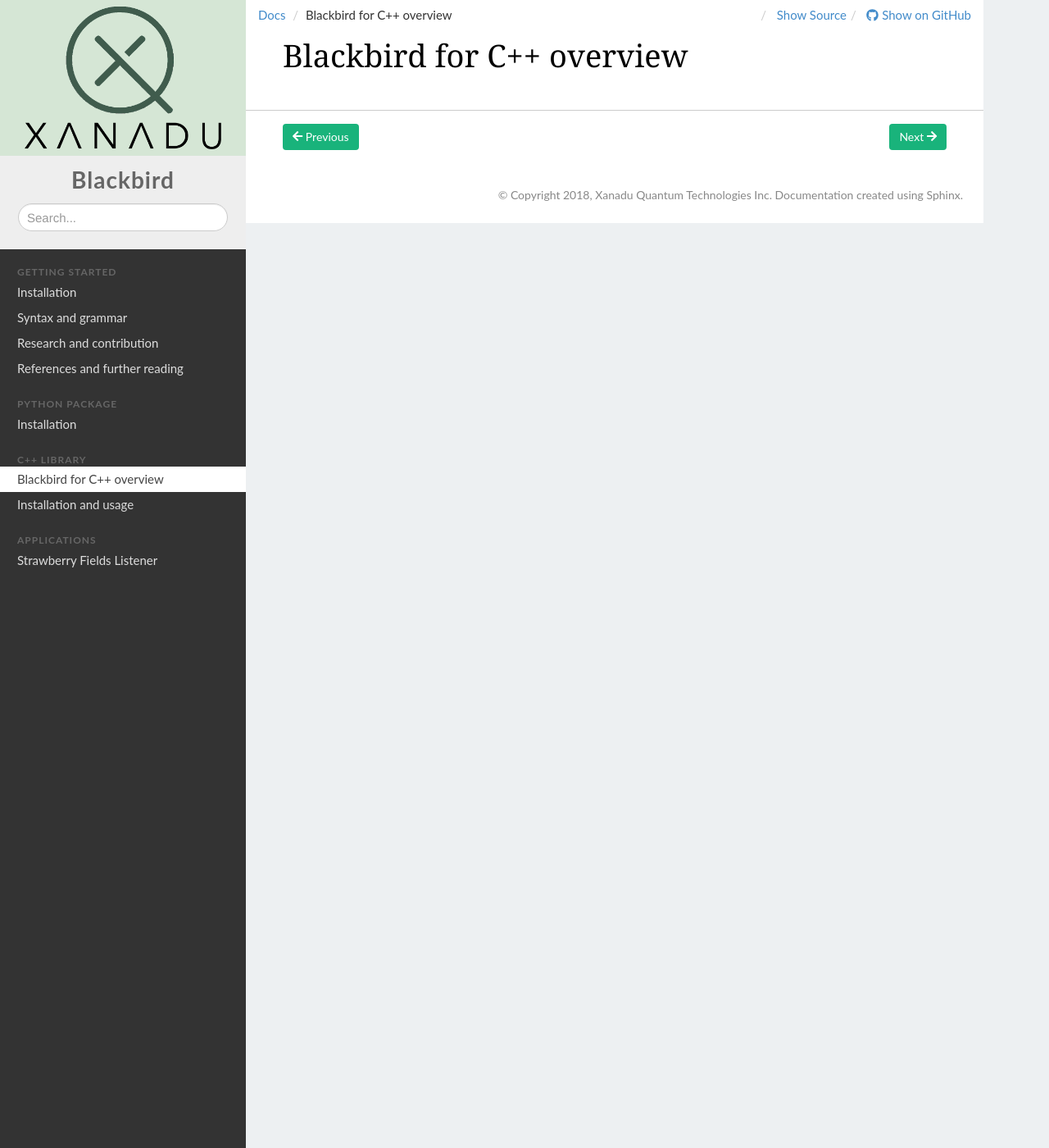
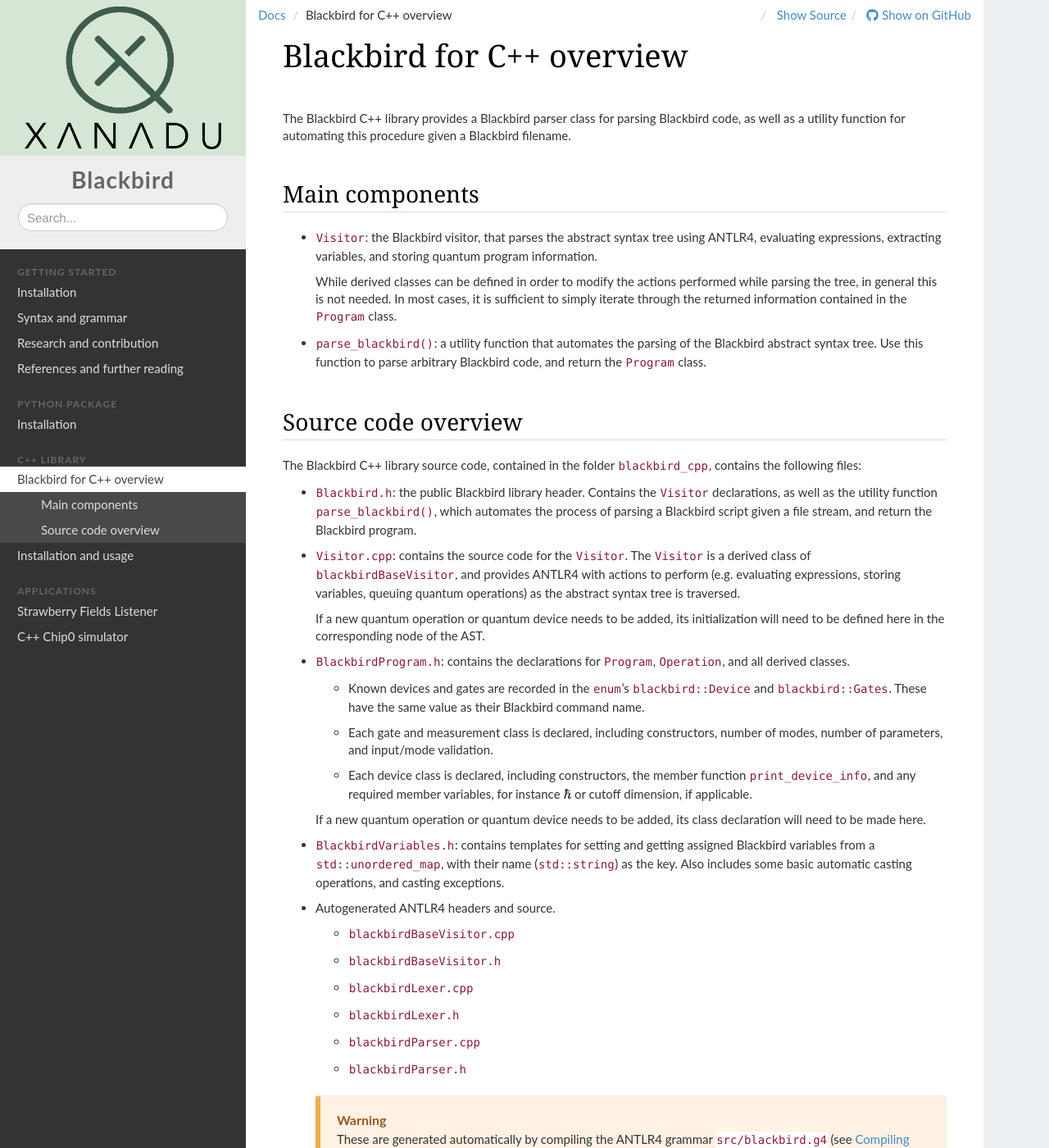
Before and after one commit to XanaduAI/blackbird, a Sphinx documentation site: the page built from doc/blackbird_cpp/overview.rst, in a window 1280 px wide and 1400 px high. Shown: the whole window at 82% size. Built offline with Sphinx 7.4.7, drawn with Linux system fonts in a browser that asks for light colours; nearby versions of some CDN libraries; the version number is read from the project's files by our own code; some of the changed text lies outside the part shown.

Commit message:
added C++ simulator to docs

```diff
--- a/README.rst
+++ b/README.rst
@@ -13,10 +13,11 @@ This repository contains:
 
 * ``blackbird_cpp``: C++ library ``libblackbird.so``, containing listener, visitor, and parser for Blackbird files. For details on how to install and use the C++ library, see the `C++ installation <doc/blackbird_cpp/installing.rst>`_ section of the documentation.
 
-* ``blackbird_cpp_examples``: Some basic C++ examples, showing how to use the Blackbird library to parse Blackbird programs.
-
 * ``doc``: documentation (can be built using Sphinx).
 
 * ``examples``: some example Blackbird programs (with file extension ``.xbb``).
 
+* ``cpp_examples``: some example C++ applications, including a basic Gaussian simulator,
+  that read and then manipulate Blackbird programs.
+
 In addition, it currently also contains the file ``strawberry_fields_listener.py``, which sub-classes ``blackbird_python.BlackbirdListener``, and extends it to also *run* the Blackbird program using the Strawberry Fields listeners, as a proof of concept.
--- /dev/null
+++ b/doc/apps/chip0_simulator.rst
@@ -0,0 +1,29 @@
+C++ Chip0 simulator
+===================
+
+A basic C++ simulator for the Chip0 hardware device (capable of coherent sampling)
+is also provided, as an example application of using the Blackbird C++ library
+to build fast and easy simulators.
+
+To compile this simulator (in addition to the other C++ examples), after you have
+installed the Blackbird C++ library, simply run
+
+.. code-block:: console
+
+    $ make cpp-examples
+
+from the top directory, the executable ``bin/chip0_simulator`` will be produced.
+
+Then, run
+
+.. code-block:: console
+
+    $ bin/chip0_simulator examples/example_chip0.xbb
+
+to see this simulator in action.
+
+Source code
+-----------
+
+.. literalinclude :: ../../cpp_examples/chip0_simulator.cpp
+   :language: cpp
--- a/doc/apps/sf.rst
+++ b/doc/apps/sf.rst
@@ -1,7 +1,7 @@
 Strawberry Fields Listener
 ==========================
 
-To test the Strawberry Fields Listener, it can be applied to the provided example file ``example_gbs.xbb``,
+To test the Strawberry Fields Listener, create the Blackbird program ``example_gbs.xbb``,
 
 .. code-block:: python
 
--- a/doc/blackbird_cpp/overview.rst
+++ b/doc/blackbird_cpp/overview.rst
@@ -1,2 +1,76 @@
 Blackbird for C++ overview
 ==========================
+
+The Blackbird C++ library provides a Blackbird parser class for parsing Blackbird code, as
+well as a utility function for automating this procedure given a Blackbird filename.
+
+
+Main components
+---------------
+
+* :cpp:class:`Visitor`: the Blackbird visitor,
+  that parses the abstract syntax tree using ANTLR4, evaluating expressions,
+  extracting variables, and storing quantum program information.
+
+  While derived classes can be defined in order to modify the actions
+  performed while parsing the tree, in general this is not needed. In most cases,
+  it is sufficient to simply iterate through the returned information contained
+  in the :cpp:class:`Program` class.
+
+* :cpp:func:`parse_blackbird`: a utility function that automates
+  the parsing of the Blackbird abstract syntax tree. Use this function
+  to parse arbitrary Blackbird code, and return the :cpp:class:`Program` class.
+
+
+Source code overview
+--------------------
+
+The Blackbird C++ library source code, contained in the folder ``blackbird_cpp``, contains the
+following files:
+
+* ``Blackbird.h``: the public Blackbird library header. Contains the :cpp:class:`Visitor`
+  declarations, as well as the utility function :cpp:func:`parse_blackbird`, which automates
+  the process of parsing a Blackbird script given a file stream, and return the Blackbird program.
+
+* ``Visitor.cpp``: contains the source code for the :cpp:class:`Visitor`. The :cpp:class:`Visitor`
+  is a derived class of :cpp:class:`blackbirdBaseVisitor`, and provides ANTLR4 with actions to perform
+  (e.g. evaluating expressions, storing variables, queuing quantum operations) as the abstract syntax
+  tree is traversed.
+
+  If a new quantum operation or quantum device needs to be added, its initialization will need to be
+  defined here in the corresponding node of the AST.
+
+* ``BlackbirdProgram.h``: contains the declarations for :cpp:class:`Program`, :cpp:class:`Operation`,
+  and all derived classes.
+
+  * Known devices and gates are recorded in the ``enum``'s :cpp:enum:`blackbird::Device` and
+    :cpp:enum:`blackbird::Gates`. These have the same value as their Blackbird command name.
+
+  * Each gate and measurement class is declared, including constructors, number of modes,
+    number of parameters, and input/mode validation.
+
+  * Each device class is declared, including constructors, the member function :cpp:member:`print_device_info`,
+    and any required member variables, for instance :math:`\hbar` or cutoff dimension, if applicable.
+
+  If a new quantum operation or quantum device needs to be added, its class declaration will need to be
+  made here.
+
+* ``BlackbirdVariables.h``: contains templates for setting and getting assigned Blackbird variables
+  from a ``std::unordered_map``, with their name (``std::string``) as the key. Also includes some
+  basic automatic casting operations, and casting exceptions.
+
+* Autogenerated ANTLR4 headers and source.
+
+  - ``blackbirdBaseVisitor.cpp``
+  - ``blackbirdBaseVisitor.h``
+  - ``blackbirdLexer.cpp``
+  - ``blackbirdLexer.h``
+  - ``blackbirdParser.cpp``
+  - ``blackbirdParser.h``
+
+  .. warning::
+
+  	These are generated automatically by compiling the
+ 	ANTLR4 grammar ``src/blackbird.g4`` (see :ref:`compiling_grammar`), and **should not be
+  	modified in any case**. If they are modified, your changes will be overwritten once the grammar
+  	is re-compiled!
--- a/doc/index.rst
+++ b/doc/index.rst
@@ -24,6 +24,9 @@ This project contains the following folders:
 * ``blackbird_cpp``: C++ package containing listener, visitor, and parser for Blackbird files
 
 * ``examples``: some example Blackbird programs (with file extension .xbb)
+
+* ``cpp_examples``: some example C++ applications, including a basic Gaussian simulator,
+  that read and then manipulate Blackbird programs
 
 
 Getting started
@@ -93,6 +96,7 @@ Blackbird is **free** and **open source**, released under the Apache License, Ve
    :hidden:
 
    apps/sf
+   apps/chip0_simulator
 
 
 Indices and tables
--- a/doc/installing.rst
+++ b/doc/installing.rst
@@ -8,6 +8,7 @@ Installation
     See the individual installation details for :ref:`installing the Python <python_installation>`
     and :ref:`compiling and installing the C++ library <cpp_installation>`.
 
+.. _compiling_grammar:
 
 Compiling the grammar
 ---------------------
```
Also changed, not shown: other parts of doc/apps/sf.rst (+1 -1 lines).
